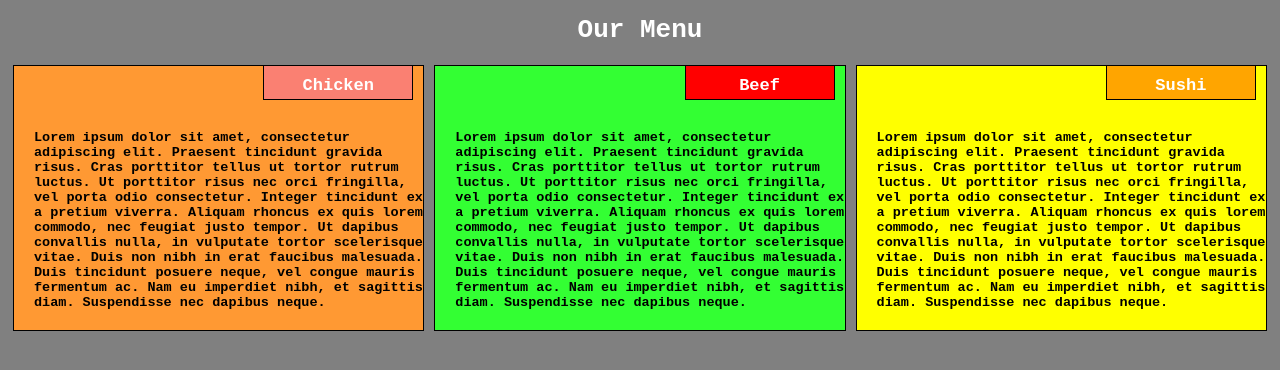
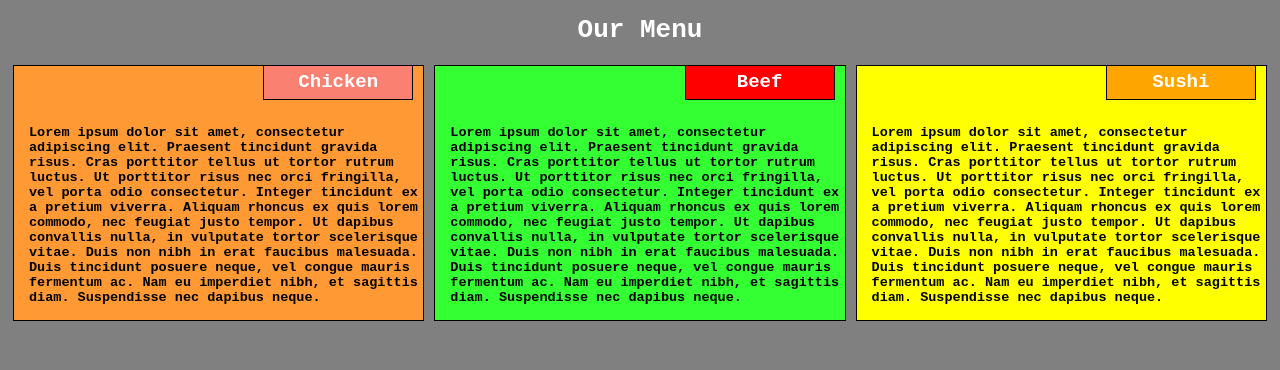
Before and after one commit to CuriousMuggle93/Module-2-Solution, a plain HTML site: page index.html in a window 1280 px wide. Drawn offline with Linux system fonts and the light colour scheme.

Commit message:
Update styles.css

```diff
--- a/css/styles.css
+++ b/css/styles.css
@@ -43,7 +43,7 @@ p{
     position: relative;
     width: 100%;
     clear: both;
-    padding: 10px;
+    padding: 5px;
     margin: 10px;
 
 }
@@ -52,7 +52,7 @@ p{
   width:150px;
   background-color: #FA8072;
   color: white;
-  font-size: 17px;
+  font-size: 19px;
   position: relative;
   text-align: center;
   height: 34px;
@@ -65,7 +65,7 @@ p{
   width:150px;
   background-color: red;
   color: white;
-  font-size: 17px;
+  font-size: 19px;
   position: relative;
   text-align: center;
   height: 34px;
@@ -78,7 +78,7 @@ p{
   width:150px;
   background-color: orange;
   color: white;
-  font-size: 17px;
+  font-size: 19px;
   position: relative;
   text-align: center;
   height: 34px;
```
